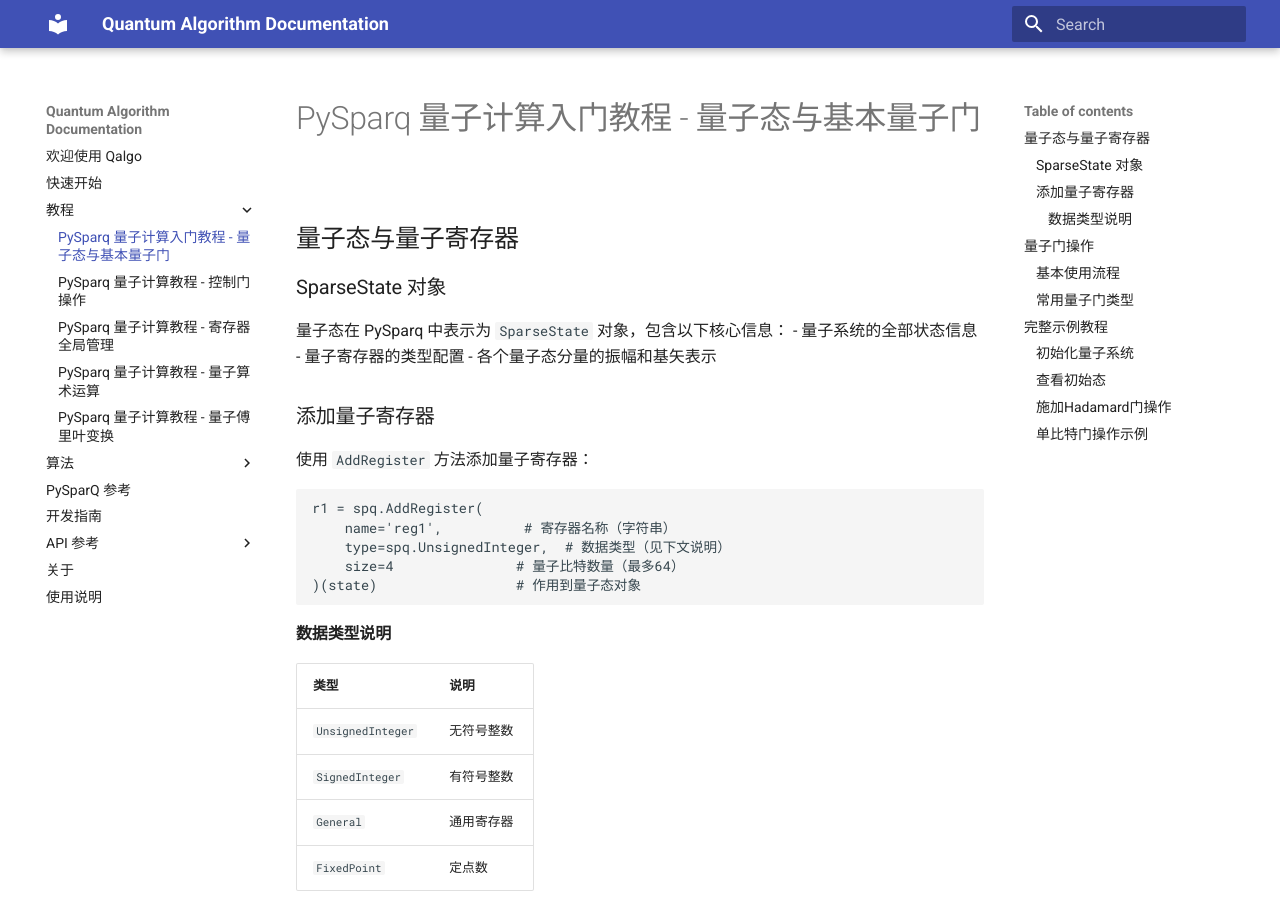
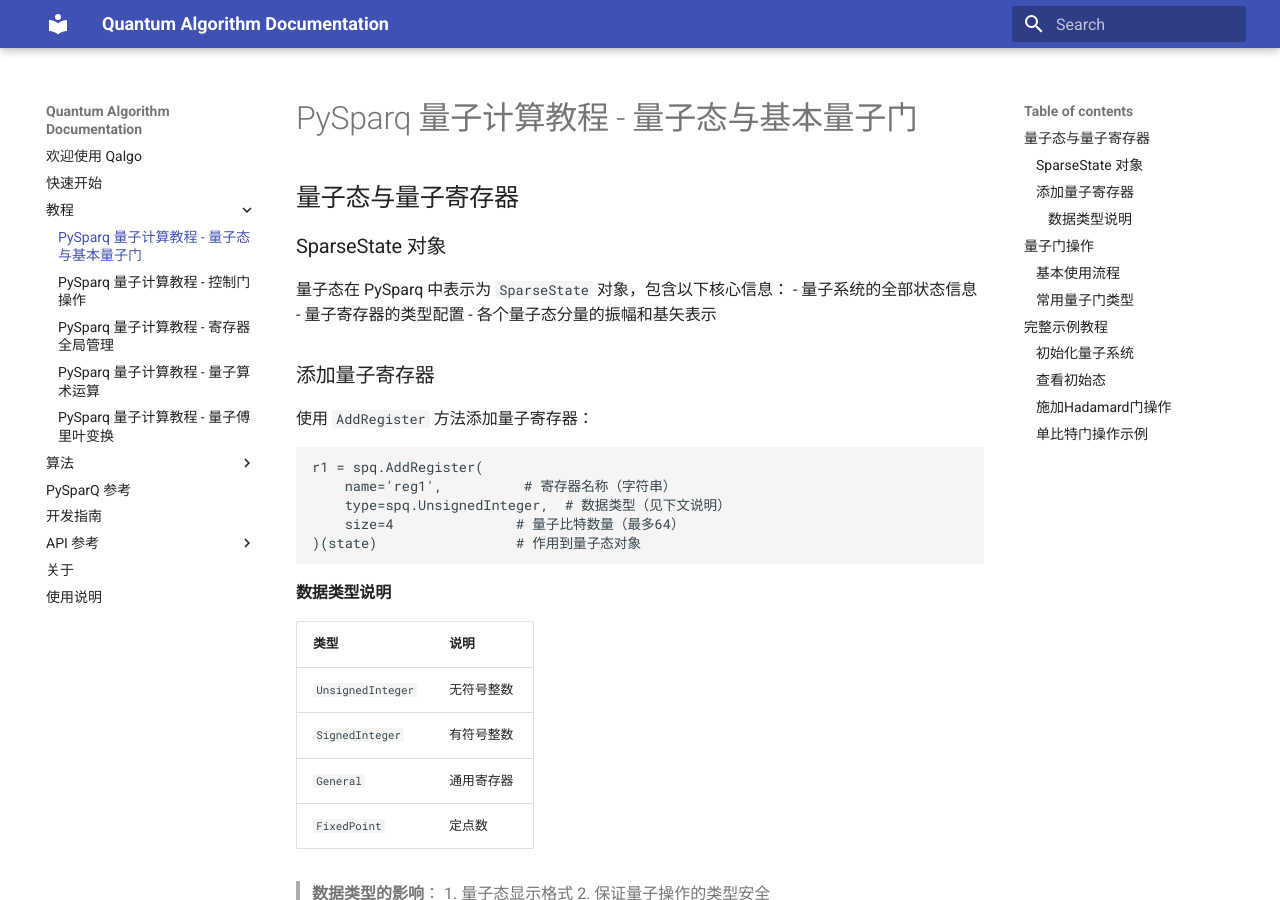
Before and after one commit to TMYTiMidlY/QuantumAlgorithm, an MkDocs documentation site: the page built from docs/tutorials/lesson_1_basic_gates.md, in a window 1280 px wide and 900 px high. Built offline with MkDocs 1.6.1 and Material for MkDocs 9.7.7, drawn with Linux system fonts in a browser that asks for light colours.

Commit message:
Update lesson_1_basic_gates.md

```diff
--- a/docs/tutorials/lesson_1_basic_gates.md
+++ b/docs/tutorials/lesson_1_basic_gates.md
@@ -1,4 +1,4 @@
-# PySparq 量子计算入门教程 - 量子态与基本量子门
+# PySparq 量子计算教程 - 量子态与基本量子门
 
 ## 量子态与量子寄存器
 
```
